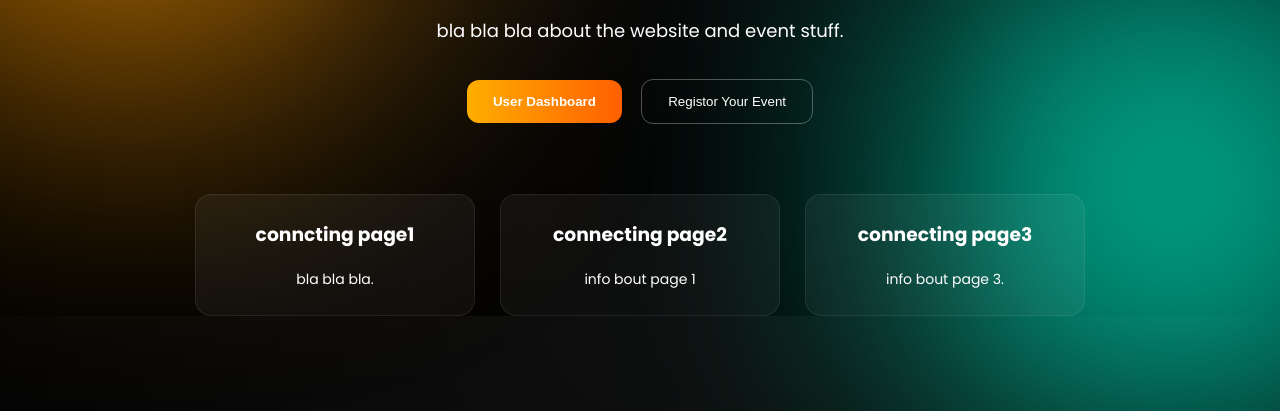
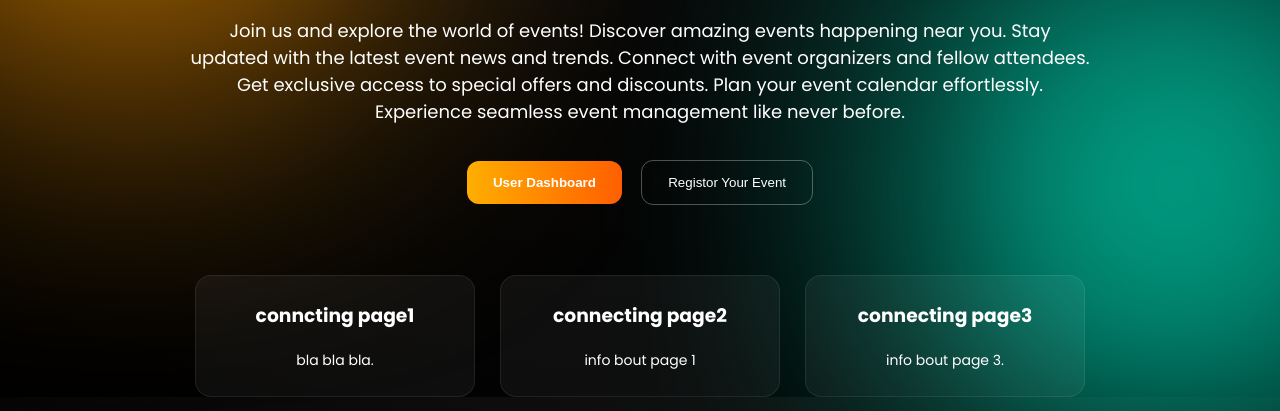
Before and after one commit to harsh-raj1995/event, a plain HTML site: page index.html in a window 1280 px wide. Shown: the part 489-900 px from the top of the page. Drawn offline with Linux system fonts and the light colour scheme.

Commit message:
adding modules

```diff
--- a/index.html
+++ b/index.html
@@ -38,7 +38,13 @@
 <section class="hero">
     <h1>EVENT MANAGEMENT</h1>
     <h1 class="gradient">Manage Everything Smoothly</h1>
-    <p>bla bla bla about the website and event stuff.</p>
+    <p>Join us and explore the world of events!
+    Discover amazing events happening near you.
+    Stay updated with the latest event news and trends.
+    Connect with event organizers and fellow attendees.
+    Get exclusive access to special offers and discounts.
+    Plan your event calendar effortlessly.
+    Experience seamless event management like never before.</p>
 
     <div class="hero-buttons">
         <button class="btn-primary">User Dashboard</button>
```
Also changed, not shown: Dashboard.html (added), even_detail.html (added), event_listing.html (added), login.html (added), notification.html (added), profile.html (added), signup.html (added).
